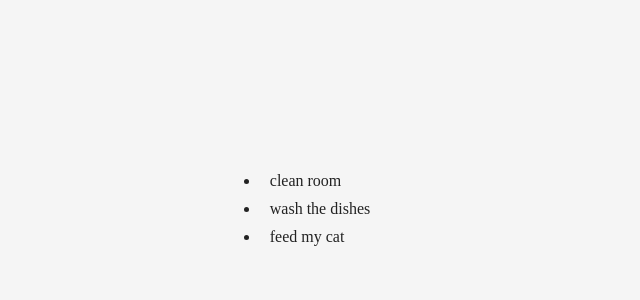
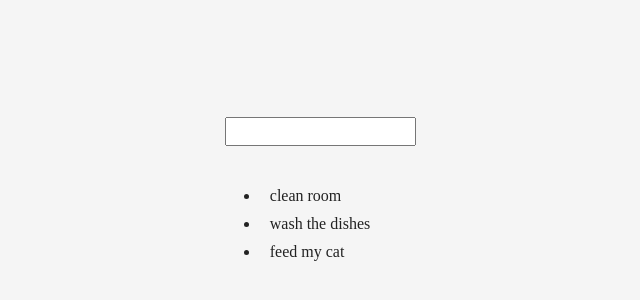
Before and after one commit to leoleonard/TO-DO-K16-7, a React app: page / in a window 1280 px wide. Shown: the part 220-520 px from the top of the page, without its empty margins (328-968 px from the left). Built offline with nearby package versions, Linux system fonts and the light colour scheme.

Commit message:
add final changes

```diff
--- a/src/components/TodoForm.js
+++ b/src/components/TodoForm.js
@@ -17,7 +17,7 @@ class TodoForm extends React.Component {
 
     handleSubmit(event) {
       event.preventDefault();
-      this.props.addTodo(this.state.value);
+      this.props.refer.addTodo(this.state.value);
       this.setState({value: ''});
     };
 
--- a/src/containers/App.js
+++ b/src/containers/App.js
@@ -44,6 +44,7 @@ class App extends React.Component {
         return (
           <div className={style.TodoApp}>
               <Title title={this.state.title}/>
+              <TodoForm refer={this}/>
               <TodoList data={this.state.data} remove={this.removeTodo.bind(this)}/>
 
           </div>
```
